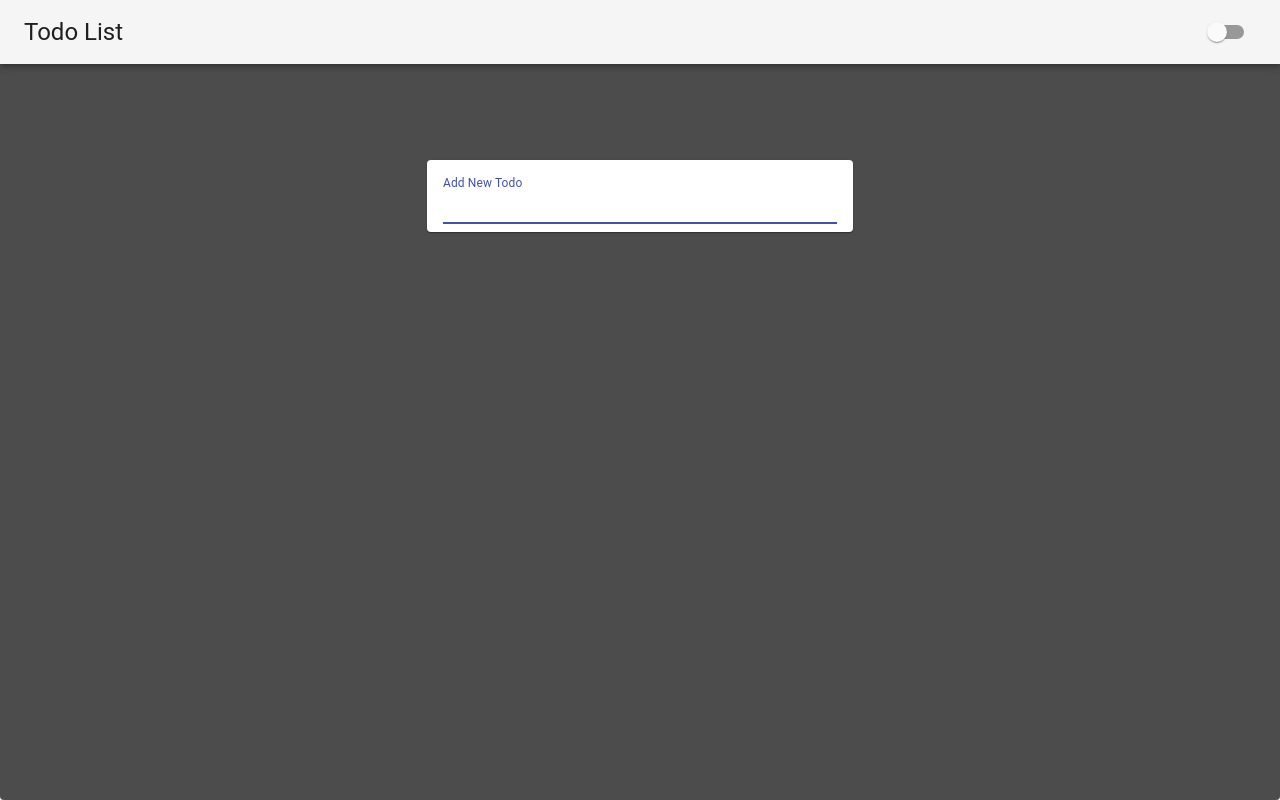
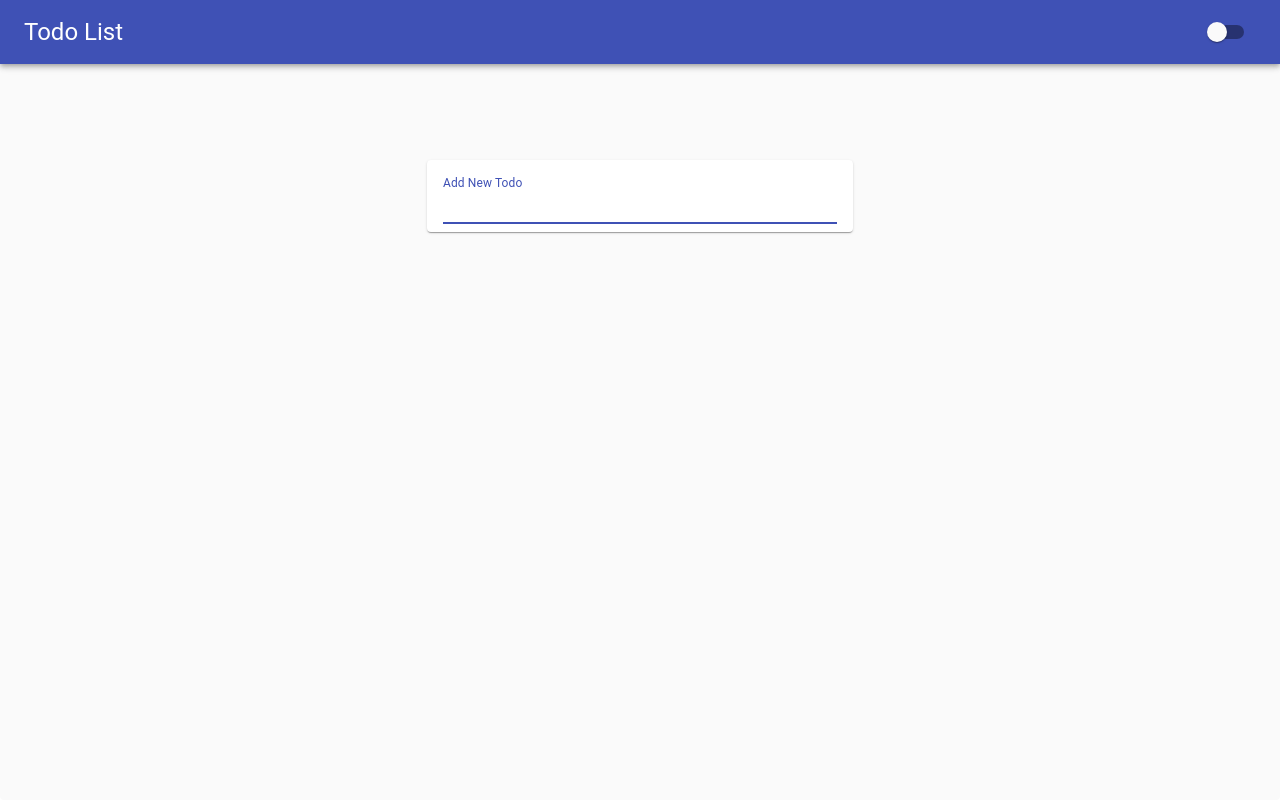
Before and after one commit to ialnazer/todo-app-hook-hosted, a React (Create React App) app: page / in a window 1280 px wide. Built offline with nearby package versions, Linux system fonts and the light colour scheme.

Commit message:
Edit README file

```diff
--- a/src/contexts/ThemeContext.js
+++ b/src/contexts/ThemeContext.js
@@ -4,7 +4,7 @@ import useToggle from "../hooks/useToggle";
 export const ThemeContext = createContext();
 
 export function ThemeProvider(props) {
-    const [isDarkMode, toggleTheme] = useToggle(true);
+    const [isDarkMode, toggleTheme] = useToggle(false);
     return (
         // the value will be accessed by this context component children
         <ThemeContext.Provider value={{ isDarkMode, toggleTheme }}>
```
Also changed, not shown: 1 other file (tests, documents, lock files or other folders).
